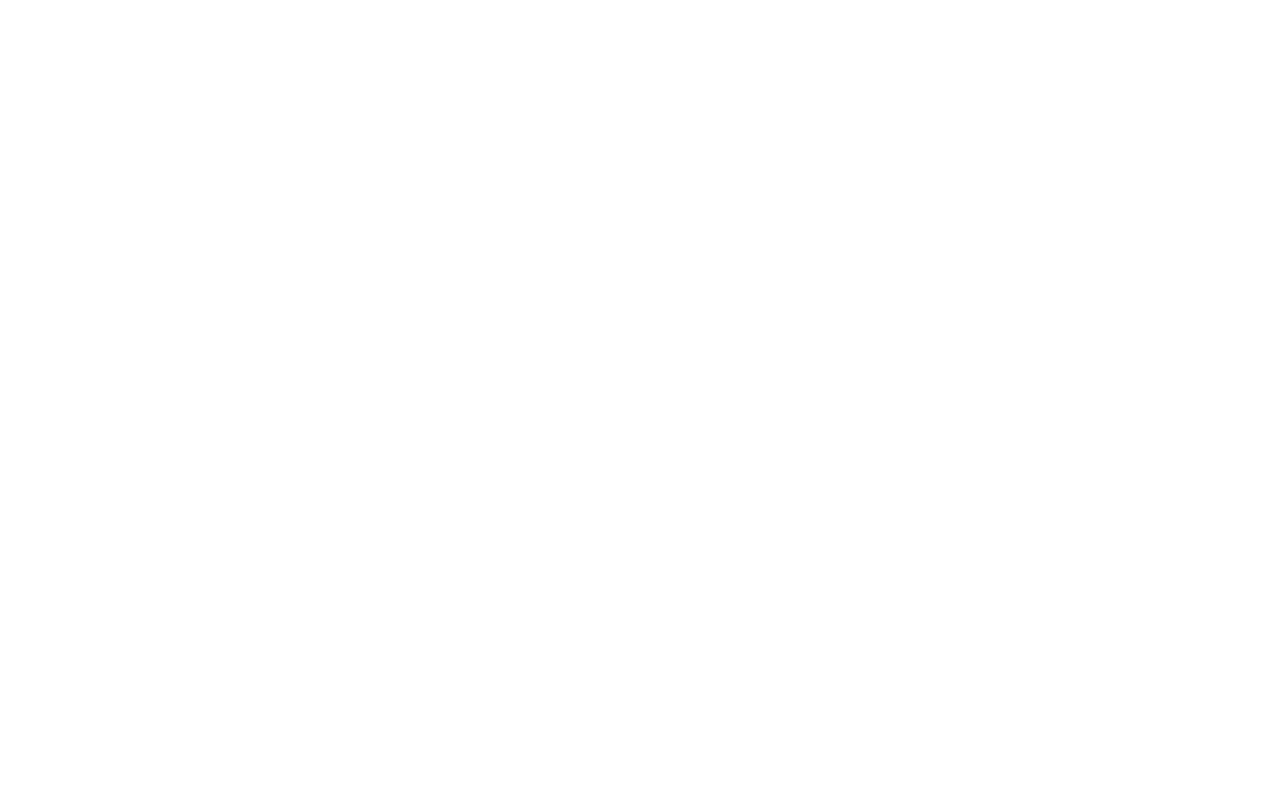
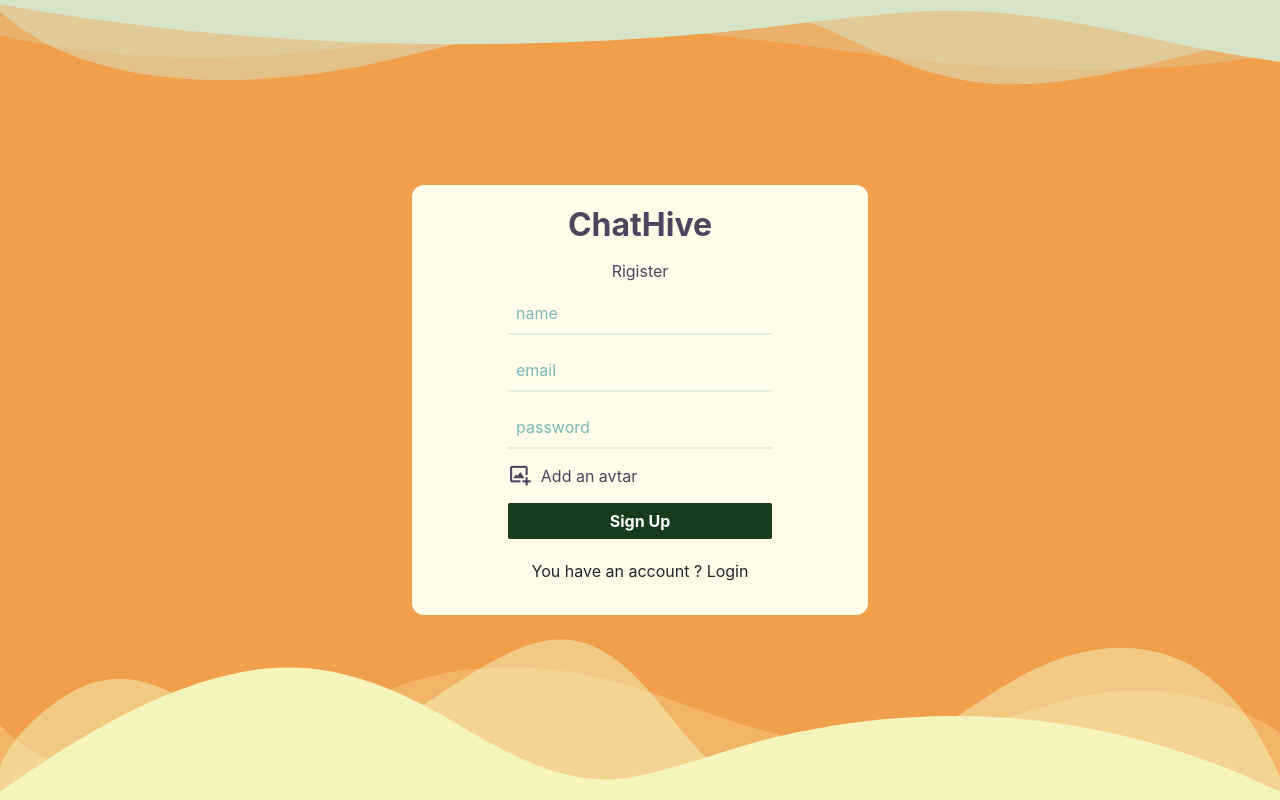
Before and after one commit to ui-vivek/ChatHive, a React (Create React App) app: page / in a window 1280 px wide. Built offline with nearby package versions, Linux system fonts and the light colour scheme; the HTML template or start-up script is replaced by a standard one.

Commit message:
created register form

```diff
--- a/package.json
+++ b/package.json
@@ -9,6 +9,7 @@
     "react": "^18.2.0",
     "react-dom": "^18.2.0",
     "react-scripts": "5.0.1",
+    "sass": "^1.59.2",
     "web-vitals": "^2.1.4"
   },
   "scripts": {
--- a/public/index.html
+++ b/public/index.html
@@ -10,11 +10,14 @@
       content="Web site created using create-react-app"
     />
     <link rel="apple-touch-icon" href="%PUBLIC_URL%/logo192.png" />
+    <link href="https://cdn.jsdelivr.net/npm/bootstrap@5.2.3/dist/css/bootstrap.min.css" rel="stylesheet" integrity="sha384-rbsA2VBKQhggwzxH7pPCaAqO46MgnOM80zW1RWuH61DGLwZJEdK2Kadq2F9CUG65" crossorigin="anonymous">
     <!--
       manifest.json provides metadata used when your web app is installed on a
       user's mobile device or desktop. See https://developers.google.com/web/fundamentals/web-app-manifest/
     -->
     <link rel="manifest" href="%PUBLIC_URL%/manifest.json" />
+    <script src="https://cdn.jsdelivr.net/npm/bootstrap@5.2.3/dist/js/bootstrap.bundle.min.js" integrity="sha384-kenU1KFdBIe4zVF0s0G1M5b4hcpxyD9F7jL+jjXkk+Q2h455rYXK/7HAuoJl+0I4" crossorigin="anonymous"></script>
+    <link href='https://unpkg.com/boxicons@2.1.4/css/boxicons.min.css' rel='stylesheet'>
     <!--
       Notice the use of %PUBLIC_URL% in the tags above.
       It will be replaced with the URL of the `public` folder during the build.
--- a/src/App.js
+++ b/src/App.js
@@ -1,8 +1,10 @@
 import './App.css';
+import Home from './pages/Home';
 
 function App() {
   return (
    <>
+   <Home/>
    </>
   );
 }
--- /dev/null
+++ b/src/pages/Home.jsx
@@ -0,0 +1,10 @@
+import React from 'react'
+import Register from './Register'
+
+export default function Home() {
+  return (
+    <>
+    <Register/>
+    </>
+  )
+}
--- /dev/null
+++ b/src/pages/Register.jsx
@@ -0,0 +1,72 @@
+import React from "react";
+import "./style/register.scss";
+
+export default function Register() {
+  return (
+    <div className="register ">
+
+    {/* Top wave style */}
+      <div class="custom-shape-divider-top-1678517614">
+        <svg
+          data-name="Layer 1"
+          xmlns="http://www.w3.org/2000/svg"
+          viewBox="0 0 1200 120"
+          preserveAspectRatio="none"
+        >
+          <path
+            d="M0,0V46.29c47.79,22.2,103.59,32.17,158,28,70.36-5.37,136.33-33.31,206.8-37.5C438.64,32.43,512.34,53.67,583,72.05c69.27,18,138.3,24.88,209.4,13.08,36.15-6,69.85-17.84,104.45-29.34C989.49,25,1113-14.29,1200,52.47V0Z"
+            opacity=".25"
+            class="shape-fill"
+          ></path>
+          <path
+            d="M0,0V15.81C13,36.92,27.64,56.86,47.69,72.05,99.41,111.27,165,111,224.58,91.58c31.15-10.15,60.09-26.07,89.67-39.8,40.92-19,84.73-46,130.83-49.67,36.26-2.85,70.9,9.42,98.6,31.56,31.77,25.39,62.32,62,103.63,73,40.44,10.79,81.35-6.69,119.13-24.28s75.16-39,116.92-43.05c59.73-5.85,113.28,22.88,168.9,38.84,30.2,8.66,59,6.17,87.09-7.5,22.43-10.89,48-26.93,60.65-49.24V0Z"
+            opacity=".5"
+            class="shape-fill"
+          ></path>
+          <path
+            d="M0,0V5.63C149.93,59,314.09,71.32,475.83,42.57c43-7.64,84.23-20.12,127.61-26.46,59-8.63,112.48,12.24,165.56,35.4C827.93,77.22,886,95.24,951.2,90c86.53-7,172.46-45.71,248.8-84.81V0Z"
+            class="shape-fill"
+          ></path>
+        </svg>
+      </div>
+       {/* form */}
+      <div className="register-form">
+        <span className="fs-2 fw-bold logo">ChatHive</span>
+        <span className="title fs-6">Rigister</span>
+        <form>
+          <input type="text" placeholder="name" />
+          <input type="email" placeholder="email" />
+          <input type="password" placeholder="password" />
+          <input type="file" id="file" placeholder="choose pholo"/>
+          <label htmlFor="file"><i class='bx bx-image-add bx-sm' style={{color:'#4d455d'}}  ></i> Add an avtar</label>
+          <button>Sign Up</button>
+        </form>
+        <p>You have an account ? Login </p>
+      </div>
+       {/* Bottom wave style */}
+      <div class="custom-shape-divider-bottom-1678517062">
+        <svg
+          data-name="Layer 1"
+          xmlns="http://www.w3.org/2000/svg"
+          viewBox="0 0 1200 120"
+          preserveAspectRatio="none"
+        >
+          <path
+            d="M0,0V46.29c47.79,22.2,103.59,32.17,158,28,70.36-5.37,136.33-33.31,206.8-37.5C438.64,32.43,512.34,53.67,583,72.05c69.27,18,138.3,24.88,209.4,13.08,36.15-6,69.85-17.84,104.45-29.34C989.49,25,1113-14.29,1200,52.47V0Z"
+            opacity=".25"
+            class="shape-fill"
+          ></path>
+          <path
+            d="M0,0V15.81C13,36.92,27.64,56.86,47.69,72.05,99.41,111.27,165,111,224.58,91.58c31.15-10.15,60.09-26.07,89.67-39.8,40.92-19,84.73-46,130.83-49.67,36.26-2.85,70.9,9.42,98.6,31.56,31.77,25.39,62.32,62,103.63,73,40.44,10.79,81.35-6.69,119.13-24.28s75.16-39,116.92-43.05c59.73-5.85,113.28,22.88,168.9,38.84,30.2,8.66,59,6.17,87.09-7.5,22.43-10.89,48-26.93,60.65-49.24V0Z"
+            opacity=".5"
+            class="shape-fill"
+          ></path>
+          <path
+            d="M0,0V5.63C149.93,59,314.09,71.32,475.83,42.57c43-7.64,84.23-20.12,127.61-26.46,59-8.63,112.48,12.24,165.56,35.4C827.93,77.22,886,95.24,951.2,90c86.53-7,172.46-45.71,248.8-84.81V0Z"
+            class="shape-fill"
+          ></path>
+        </svg>
+      </div>
+    </div>
+  );
+}
--- /dev/null
+++ b/src/pages/style/register.scss
@@ -0,0 +1,137 @@
+.register {
+  background-color: #f0a04b;
+  height: 100vh;
+  display: flex;
+  align-items: center;
+  justify-content: center;
+  .register-form {
+    z-index: 15;
+    .logo {
+      color: #4d455d;
+    }
+    .title {
+      color: #4d455d;
+    }
+    background-color: #fefbe9;
+    padding: 1rem 6rem;
+    border-radius: 12px;
+    display: flex;
+    flex-direction: column;
+    gap: 10px;
+    text-align: center;
+    form {
+      display: flex;
+      flex-direction: column;
+      gap: 15px;
+
+      input {
+        padding: 0.5rem;
+        border: none;
+        border-bottom: 2px solid #e1eedd;
+        &::placeholder {
+          color: #7db9b6;
+        }
+        background-color: #fefbe9;
+        &:nth-child(4) {
+          border: none;
+        }
+      }
+      *:focus {
+        outline: none;
+        border-bottom: 2px solid #7db9b6;
+      }
+
+      button {
+        background-color: #183a1d;
+        border-radius: 2px;
+        font-weight: bold;
+        color: white;
+        border: none;
+        padding: 6px;
+      }
+      #file {
+        display: none;
+      }
+      label {
+        display: flex;
+        align-items: center;
+        gap: 0.5rem;
+        color: #4d455d;
+        cursor: pointer;
+      }
+    }
+    p {
+      padding-top: 10px;
+    }
+  }
+}
+//--------------------------------- bottom style
+.custom-shape-divider-bottom-1678517062 {
+  position: absolute;
+  bottom: 0;
+  left: 0;
+  width: 100%;
+  overflow: hidden;
+  line-height: 0;
+  transform: rotate(180deg);
+}
+
+.custom-shape-divider-bottom-1678517062 svg {
+  position: relative;
+  display: block;
+  width: calc(100% + 1.3px);
+  height: 175px;
+}
+
+.custom-shape-divider-bottom-1678517062 .shape-fill {
+  // fill: #F5E9CF;
+  -webkit-animation: color-change-2x 2s linear infinite alternate both;
+  animation: color-change-2x 2s linear infinite alternate both;
+}
+//----------------------  top style
+.custom-shape-divider-top-1678517614 {
+  position: absolute;
+  top: 0;
+  left: 0;
+  width: 100%;
+  overflow: hidden;
+  line-height: 0;
+}
+
+.custom-shape-divider-top-1678517614 svg {
+  position: relative;
+  display: block;
+  width: calc(141% + 1.3px);
+  height: 92px;
+}
+
+.custom-shape-divider-top-1678517614 .shape-fill {
+  // fill: #E1EEDD;
+  -webkit-animation: color-change-2x 2s linear infinite alternate both;
+  animation: color-change-2x 2s linear infinite alternate both;
+}
+
+//---------------- color style
+@-webkit-keyframes color-change-2x {
+  0% {
+    fill: rgb(245, 244, 187);
+  }
+  100% {
+    fill: #ceddca;
+  }
+}
+@keyframes color-change-2x {
+  0% {
+    fill: rgb(245, 244, 187);
+  }
+  100% {
+    fill: #ceddca;
+  }
+}
+
+@media screen and (max-width: 768px) {
+    .custom-shape-divider-bottom-1678517062{
+        display: none;
+    }
+
+}
```
Also changed, not shown: src/pages/Login.jsx (added, +7 -0 lines), 1 other file (tests, documents, lock files or other folders).
